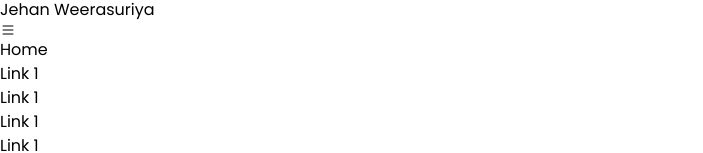
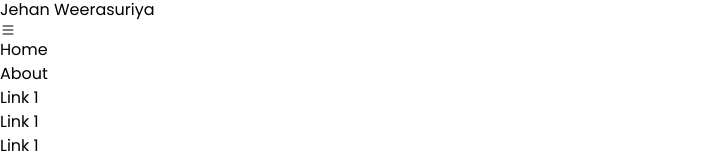
Before and after one commit to BackendExpert/my-portfolio-new, a React (Vite) app: page / in a window 1280 px wide. Shown: the part 642-795 px from the top of the page, without its empty margins (0-703 px from the left). Built offline with nearby package versions, Linux system fonts and the light colour scheme; a web font is replaced by a local one.

Commit message:
Update
Co-Authored-By: JehanKandy  <jehankandy@gmail.com>

```diff
--- a/src/components/Home.jsx
+++ b/src/components/Home.jsx
@@ -36,7 +36,7 @@ const Home = () => {
                 </div>
             </div>
         </div>
-        <section className="" id='Content'>
+        <section className="" id='About'>
             <Content />
         </section>
 
--- a/src/components/Nav.jsx
+++ b/src/components/Nav.jsx
@@ -48,7 +48,7 @@ const Nav = () => {
         <div className={`${isTop ? 'md:backdrop-blur-none backdrop-blur-xl md:bg-none bg-white/10' : 'bg-gray-900'} text-white md:relative fixed md:w-auto w-full md:pt-6 pt-0  transform ${navOpen ? 'translate-y-0 md:my-0 my-16' : '-translate-y-full md:my-0 my-[-40px]'} transition-transform duration-300 ease-in-out md:relative md:bg-transparent md:transform-none`}>
             <div className="md:flex w-full">
                 <a href="#home"><p className="px-3 md:py-0 py-4">Home</p></a>
-                <a href="#Content"><p className="px-3 md:py-0 py-4">Link 1</p></a>
+                <a href="#About"><p className="px-3 md:py-0 py-4">About</p></a>
                 <a href=""><p className="px-3 md:py-0 py-4">Link 1</p></a>
                 <a href=""><p className="px-3 md:py-0 py-4">Link 1</p></a>
                 <a href=""><p className="px-3 md:py-0 py-4">Link 1</p></a>
```
